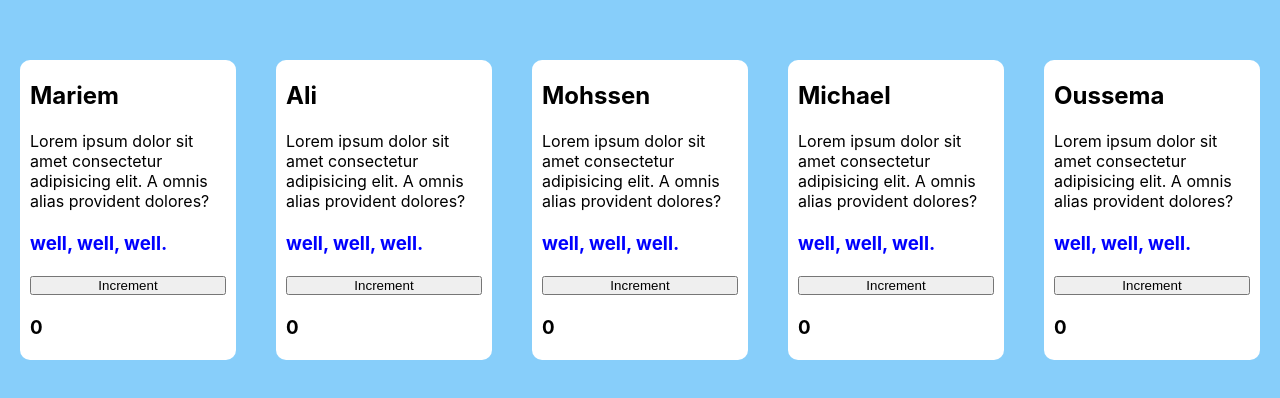
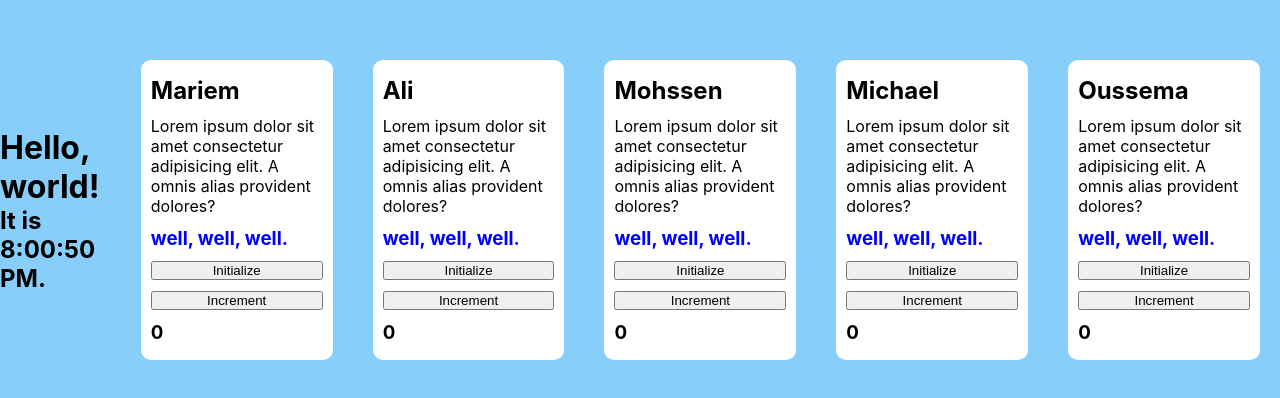
Before and after one commit to MariemBok/MERN-Stack-Project, a React (Create React App) app in the folder first_react_project/: page / in a window 1280 px wide. Shown: the part 190-588 px from the top of the page. Built offline with nearby package versions, Linux system fonts and the light colour scheme.

Commit message:
Clock not ticking

```diff
--- a/first_react_project/src/App.js
+++ b/first_react_project/src/App.js
@@ -1,10 +1,12 @@
 import React from "react";
 import Tweet from "./Tweet";
+import Clock from "./Clock";
 import "./App.css";
 
 function App() {
   return (
     <div className="app">
+      <Clock/>
       <Tweet name="Mariem"/>
       <Tweet name="Ali"/>
       <Tweet name="Mohssen"/>
--- /dev/null
+++ b/first_react_project/src/Clock.js
@@ -0,0 +1,20 @@
+import React from 'react';
+import { ReactDOM } from 'react';
+
+class Clock extends React.Component {
+    constructor(props) {
+      super(props);
+      this.state = {date: new Date()};
+    }
+
+    render() {
+      return (
+        <div>
+          <h1>Hello, world!</h1>
+          <h2>It is {this.state.date.toLocaleTimeString()}.</h2>
+        </div>
+      );
+    }
+  }
+
+  export default Clock;
--- a/first_react_project/src/Tweet.js
+++ b/first_react_project/src/Tweet.js
@@ -3,9 +3,15 @@ import React, {useState} from "react";
 function Tweet({name}){
     const [isRed, redSet] = useState(false);
     const [count, countSet]= useState(0);
+
     const Increment = () =>{
         countSet(count + 1);
-        redSet(!isRed);
+        redSet(true);
+    }
+
+    const Init = () =>{
+        countSet(0);
+        redSet(false);
     }
 
     return(
@@ -13,6 +19,7 @@ function Tweet({name}){
             <h2>{name}</h2>
             <p>Lorem ipsum dolor sit amet consectetur adipisicing elit. A omnis alias provident dolores?</p>
             <h3 className={isRed ? "red" : "blue"}>well, well, well.</h3>
+            <button onClick={Init}>Initialize</button>
             <button onClick={Increment}>Increment</button>
             <h3>{count}</h3>
         </div>
```
